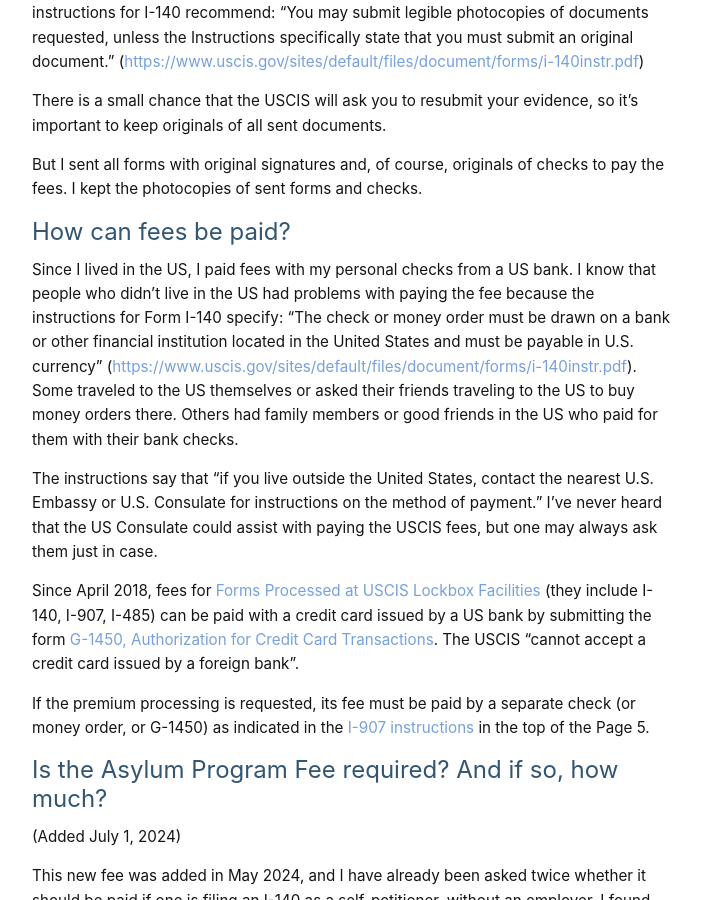
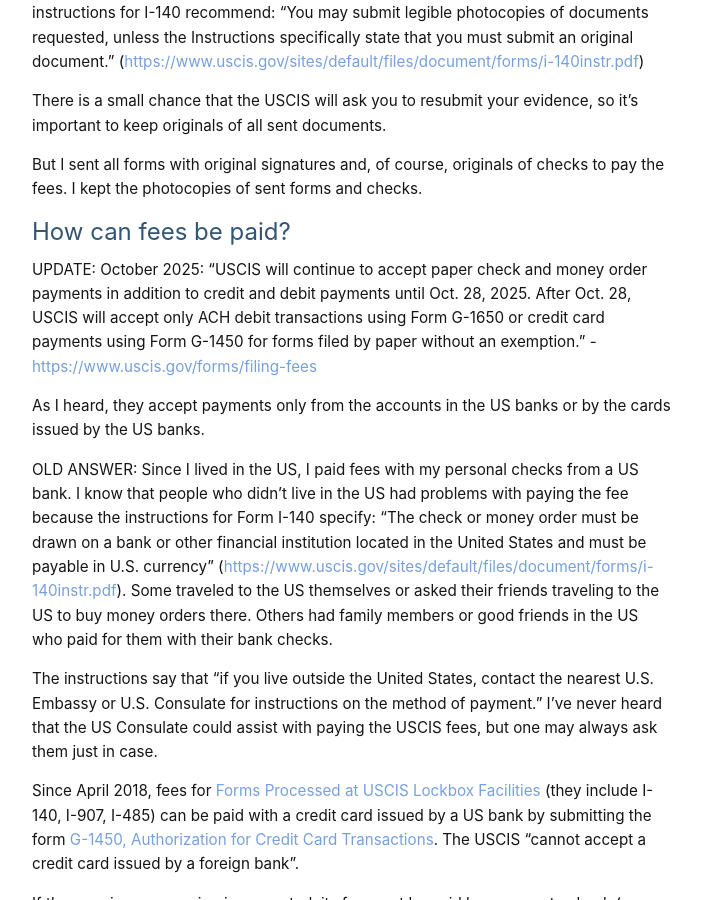
Before and after one commit to andreychemist/andreychemist.github.io, a Jekyll site: the page built from pages/faq.md, in a window 1280 px wide and 900 px high, scrolled down 10065 px. Shown: the whole window, without its empty margins (288-989 px from the left). Built offline with Jekyll 4.4.1, drawn with Linux system fonts in a browser that asks for light colours; some web fonts are replaced.

Commit message:
Update fees without checks

```diff
--- a/pages/faq.md
+++ b/pages/faq.md
@@ -191,7 +191,11 @@ But I sent all forms with original signatures and, of course, originals of check
 
 # How can fees be paid?
 
-Since I lived in the US, I paid fees with my personal checks from a US bank. I know that people who didn’t live in the US had problems with paying the fee because the instructions for Form I-140 specify: “The check or money order must be drawn on a bank or other financial institution located in the United States and must be payable in U.S. currency” (<https://www.uscis.gov/sites/default/files/document/forms/i-140instr.pdf>). Some traveled to the US themselves or asked their friends traveling to the US to buy money orders there. Others had family members or good friends in the US who paid for them with their bank checks.
+UPDATE: October 2025: "USCIS will continue to accept paper check and money order payments in addition to credit and debit payments until Oct. 28, 2025. After Oct. 28, USCIS will accept only ACH debit transactions using Form G-1650 or credit card payments using Form G-1450 for forms filed by paper without an exemption." - <https://www.uscis.gov/forms/filing-fees>
+
+As I heard, they accept payments only from the accounts in the US banks or by the cards issued by the US banks.
+
+OLD ANSWER: Since I lived in the US, I paid fees with my personal checks from a US bank. I know that people who didn’t live in the US had problems with paying the fee because the instructions for Form I-140 specify: “The check or money order must be drawn on a bank or other financial institution located in the United States and must be payable in U.S. currency” (<https://www.uscis.gov/sites/default/files/document/forms/i-140instr.pdf>). Some traveled to the US themselves or asked their friends traveling to the US to buy money orders there. Others had family members or good friends in the US who paid for them with their bank checks.
 
 The instructions say that “if you live outside the United States, contact the nearest U.S. Embassy or U.S. Consulate for instructions on the method of payment.” I've never heard that the US Consulate could assist with paying the USCIS fees, but one may always ask them just in case.
 
```
Also changed, not shown: pages/faq-rus.md (+5 -1 lines).
